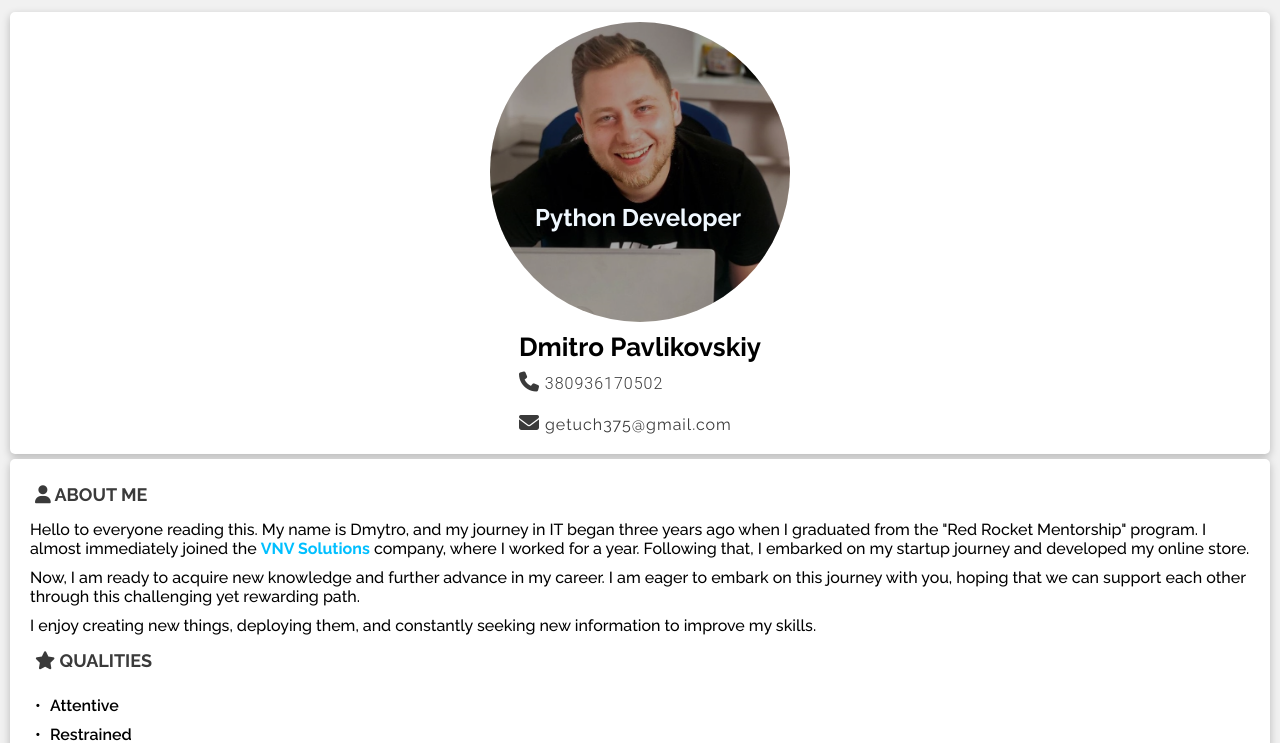
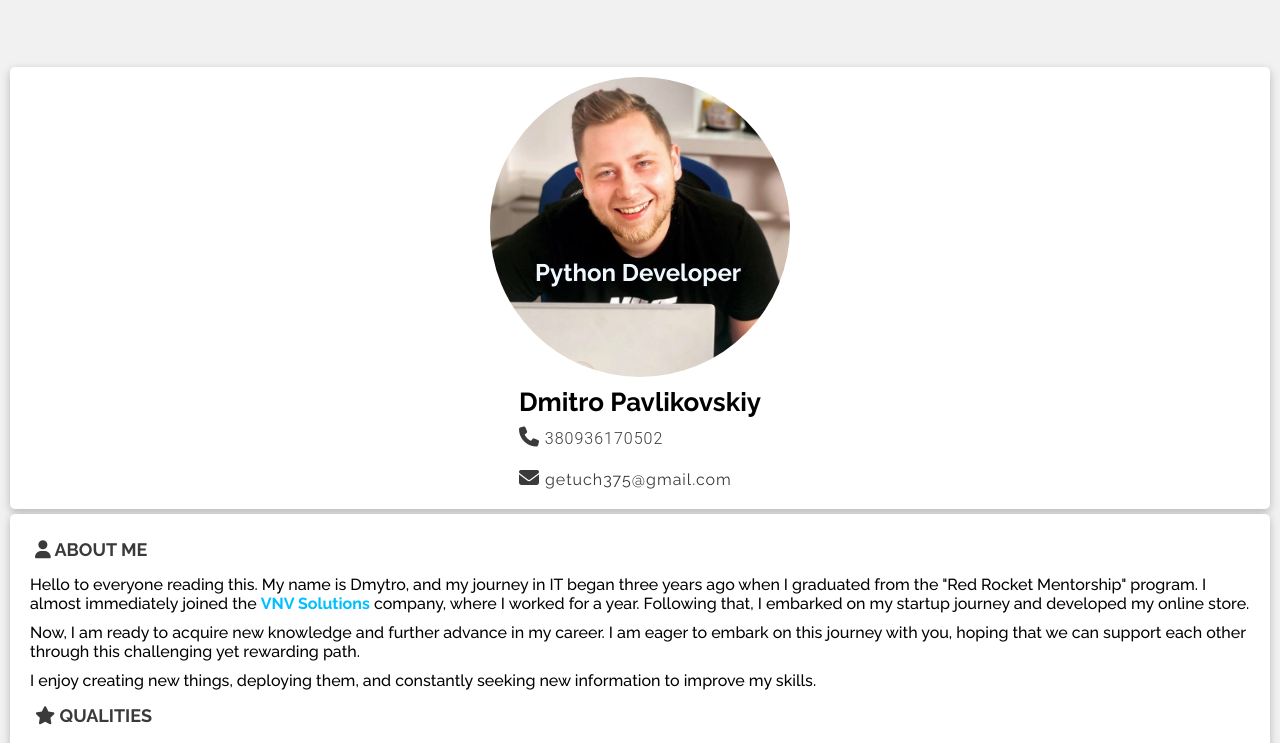
Before and after one commit to DmytroPavlikoskiy/resume.github.io, a plain HTML site: page index.html in a window 1280 px wide. Shown: the part 48-791 px from the top of the page. Drawn offline with nearby package versions, Linux system fonts and the light colour scheme.

Commit message:
fixed photo resume.css

```diff
--- a/resume.css
+++ b/resume.css
@@ -21,9 +21,6 @@ h1, h2, h3, h4, h5, a, p, li{
 }
 
 .wrapper_header {
-    position: fixed;
-    top: 0;
-    left: 0;
     width: 100%;
     background-color: #3a3a3a;
     display: flex;
@@ -107,19 +104,19 @@ h1, h2, h3, h4, h5, a, p, li{
     z-index: 1;
 }
 
-.wrapper_dark {
-    position: absolute;
-    top: 50%;
-    left: 50%;
-    transform: translate(-50%, -50%);
-    width: 300px;
-    max-width: 300px;
-    height: 300px;
-    max-height: 300px;
-    border-radius: 50%;
-    background-color: rgba(0, 0, 0, 0.35);
-    z-index: 2;
-}
+/*.wrapper_dark {*/
+/*    !*position: absolute;*!*/
+/*    !*top: 50%;*!*/
+/*    !*left: 50%;*!*/
+/*    !*transform: translate(-50%, -50%);*!*/
+/*    !*width: 300px;*!*/
+/*    !*max-width: 300px;*!*/
+/*    !*height: 300px;*!*/
+/*    !*max-height: 300px;*!*/
+/*    !*border-radius: 50%;*!*/
+/*    !*background-color: rgba(0, 0, 0, 0.35);*!*/
+/*    !*z-index: 2;*!*/
+/*}*/
 .wrapper_dark h2 {
     width: 100%;
     position: absolute;
@@ -426,3 +423,9 @@ h1, h2, h3, h4, h5, a, p, li{
         border-radius: 5px;
     }
 }
+
+@media print {
+    .progress_line::before {
+        background-color: deepskyblue !important;
+    }
+}
```
